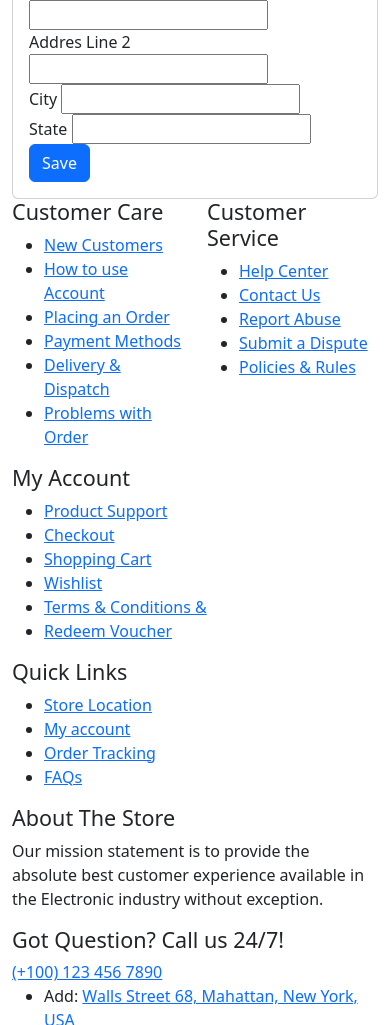
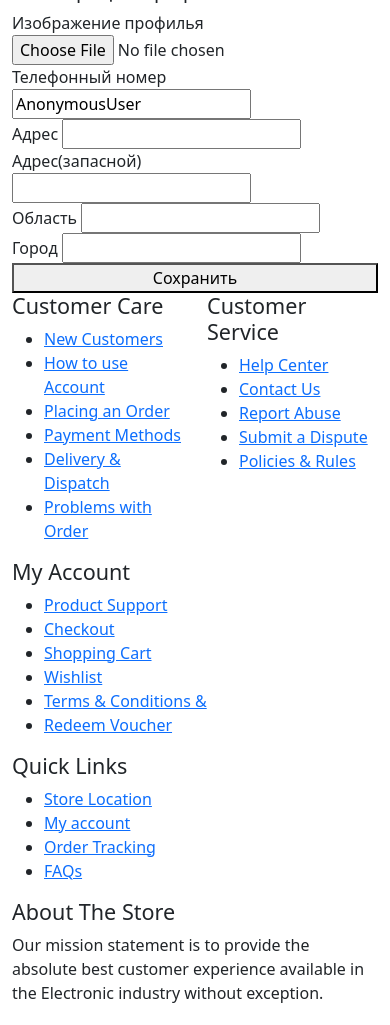
Before and after one commit to allamyradoff/asia_tech, a Django app: page /accounts/register_profile/ in a window 390 px wide; the page is wider, and only the part inside the window is pictured. Shown: the part 4483-5508 px from the top of that part. Run offline with Django 4.2, Linux system fonts and the light colour scheme; data comes from the database, SQL or seed files in the repository; both versions use the stored data as it was after the commit; some libraries are stand-ins or nearby versions.

Commit message:
update 07.11.2022

```diff
--- a/accounts/views.py
+++ b/accounts/views.py
@@ -76,10 +76,10 @@ def login(request):
 
 
     if request.method == 'POST':
-        email = request.POST['email']
+        email = request.POST['phone_number']
         password = request.POST['password']
 
-        user = auth.authenticate(email=email, password=password)
+        user = auth.authenticate(phone_number=email, password=password)
 
         if user is not None:
 
@@ -126,6 +126,8 @@ def logout(request):
 
 @login_required(login_url='login')
 def dashboard(request):
+    logo = Logo.objects.all()
+
     user = request.user
     print(user)
 
@@ -139,7 +141,9 @@ def dashboard(request):
 
     context = {
         'orders_count': orders_count,
-        'userprofile': userprofile
+        'userprofile': userprofile,
+        'logo':logo
+
     }
     return render(request, 'accounts/dashboard.html', context)
 
@@ -155,6 +159,8 @@ def my_orders(request):
 
 
 def register_profile(request):
+    logo = Logo.objects.all()
+
     user = request.user.id
     print(user)
     if request.method == 'POST':
@@ -176,16 +182,22 @@ def register_profile(request):
                 profile_avatar=profile_avatar
             )
             form.save()
-            return HttpResponse('ok')
+            return redirect('dashboard')
 
         else:
             return HttpResponse('ishlemedi')
 
-    return render(request, 'accounts/register_profile.html')
+    context = {
+        'logo':logo
+    }
+
+    return render(request, 'accounts/register_profile.html', context)
 
 
 @login_required(login_url='login')
 def edit_profile(request):
+    logo = Logo.objects.all()
+
     userprofile = get_object_or_404(UserProfile, user=request.user)
     if request.method == "POST":
         user_form = UserForm(request.POST, instance=request.user)
@@ -204,7 +216,9 @@ def edit_profile(request):
     context = {
         'user_form': user_form,
         'profile_form': profile_form,
-        'userprofile': userprofile
+        'userprofile': userprofile,
+        'logo':logo
+
     }
     return render(request, 'accounts/edit_profile.html', context)
 
--- a/product/admin.py
+++ b/product/admin.py
@@ -25,3 +25,4 @@ admin.site.register(Category, CategoryAdmin)
 admin.site.register(Product, ProductAdmin)
 admin.site.register(Variation, VariationAdmin)
 admin.site.register(ReviewRating)
+admin.site.register(Cours)
--- a/templates/accounts/login.html
+++ b/templates/accounts/login.html
@@ -19,9 +19,9 @@
                         <h5>Войти</h5>
                         <form action="{% url 'login' %}" method="POST">
                             {% csrf_token %}
-                            <label for="name">Username or email address  <span>*</span></label>
-                            <input  type="text" placeholder="Enter Username" name="email">
-                            <label for="pass">Password <span>*</span></label>
+                            <label for="name">Введите номер телефона   <span>*</span></label>
+                            <input  type="text" placeholder="Enter Username" name="phone_number">
+                            <label for="pass">Пароль <span>*</span></label>
                             <input  type="password" placeholder="Enter password..." name="password">
 
                             {% comment %} <a href="login.html" class="tp-in-btn w-100">log in</a> {% endcomment %}
--- a/templates/accounts/register_profile.html
+++ b/templates/accounts/register_profile.html
@@ -3,63 +3,55 @@
 {% load static %}
 {% block content %}
 
-<section class="section-conten padding-y bg">
+<main>
 
 
-
-    {% include 'include/alert.html' %}
-
+    <!-- account-area-start -->
+    <div class="account-area mt-70 mb-70">
         <div class="container">
             <div class="row">
-            {% include 'include/dashboard_sidebar.html' %}
-            <main class="col-md-9">
-                <article class="card">
-                    <header class="card-header">
-                        <strong class="d-inline-block mr-3">Sozdat профиль:</strong>
-                    </header>
-                    <div class="card-body">
-                        <div class="row">
-
-                            <div class="col-md-12">
+                <div class="col-lg-6" style="float:none;margin:auto;">
+                    <div class="basic-login mb-50">
+                        {% include 'include/alert.html' %}
+                        <h5>Регистрация профилья</h5>
                         <form action="{% url 'register_profile' %}" method="POST" enctype="multipart/form-data">
                             {% csrf_token %}
+                            <label for="">Изображение профилья</label>
                             <input type="file" name="profile_avatar" id="">
+                            <label for="">Телефонный номер</label>
                             <input type="text" name="user_name" value="{{request.user}}" id="">
                             <div class="form-group">
-                                    <label for=""> Addres Line 1</label>
+                                <label for=""> Адрес</label>
                                 <input type="text" name="address_line_1" id="">
 
                             </div>
                             <div class="form-group">
-                                    <label for=""> Addres Line 2</label>
+                                <label for=""> Адрес(запасной)</label>
                                 <input type="text" name="address_line_2" id="">
 
                             </div>
                             <div class="form-row">
-                                    <div class="form-group col-md-4">
-                                        <label >City</label>
+                                <div class="form-group col-md-12">
+                                    <label>Область</label>
                                     <input type="text" name="city" id="">
 
                                 </div>
-                                    <div class="form-group col-md-4">
-                                        <label >State</label>
+                                <div class="form-group col-md-12">
+                                    <label>Город</label>
                                     <input type="text" name="state" id="">
 
                                 </div>
                             </div>
-                                <button type="submit" class="btn btn-primary">Save</button>
+                            <button type="submit" class="tp-in-btn w-100">Сохранить</button>
                         </form>
                     </div>
+                </div>
+
             </div>
         </div>
     </div>
 
-        </article>
+
 </main>
-    </div>
-    </div>
-
-
-</section>
 
 {% endblock %}
--- a/templates/include/header.html
+++ b/templates/include/header.html
@@ -140,7 +140,9 @@
                                     <li><a href="about.html">О нас</a></li>
                                     <li><a href="contact.html">Свяжитесь с нами</a></li>
 
+                                    <li><a href="{% url 'logout' %}">Выход</a></li>
                                     <li><a href="tel:+99362631593">Нужна помощь? +99362631593 </a></li>
+
                                 </ul>
                             </div>
                         </div>
@@ -193,7 +195,7 @@
                             </div>
                             {% else %}
                             <div class="block-userlink">
-                                <a class="icon-link icon-link-2" href="#">
+                                <a class="icon-link icon-link-2" href="{% url 'dashboard' %}">
                                     <i class="flaticon-user"></i>
                                     <span class="text">
                                         <span class="sub">Добро пожаловать! {{user.first_name}} </span>
@@ -350,6 +352,7 @@
                             <a class="popup-image" href="{% static 'assets/img/gallery/gal-1.jpg' %}">
                                 <img src="{% static 'assets/img/gallery/gal-1.jpg' %}" alt="">
                             </a>
+                            <a href="" style="color: #000;">Aksesuarlar telefon uchin </a>
                         </div>
                     </div>
                     <div class="col-4">
```
Also changed, not shown: accounts/models.py (+4 -4 lines), product/models.py (+10 -5 lines), templates/home.html (+20 -27 lines), accounts/migrations/0003_alter_account_phone_number_alter_account_username.py (added), db.sqlite3, product/migrations/0014_cours.py (added). Lines whose indentation alone changed are shown as unchanged.
